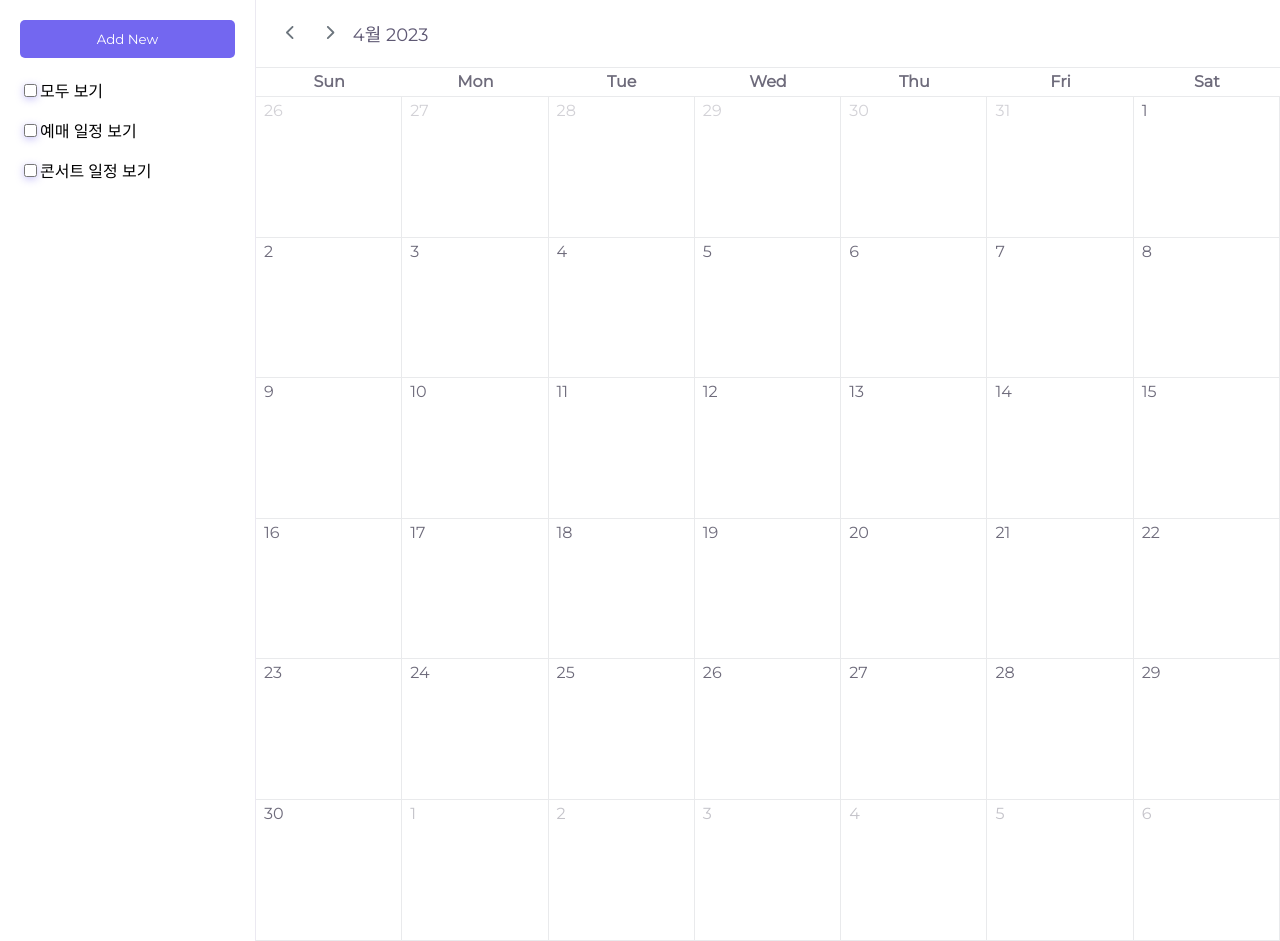
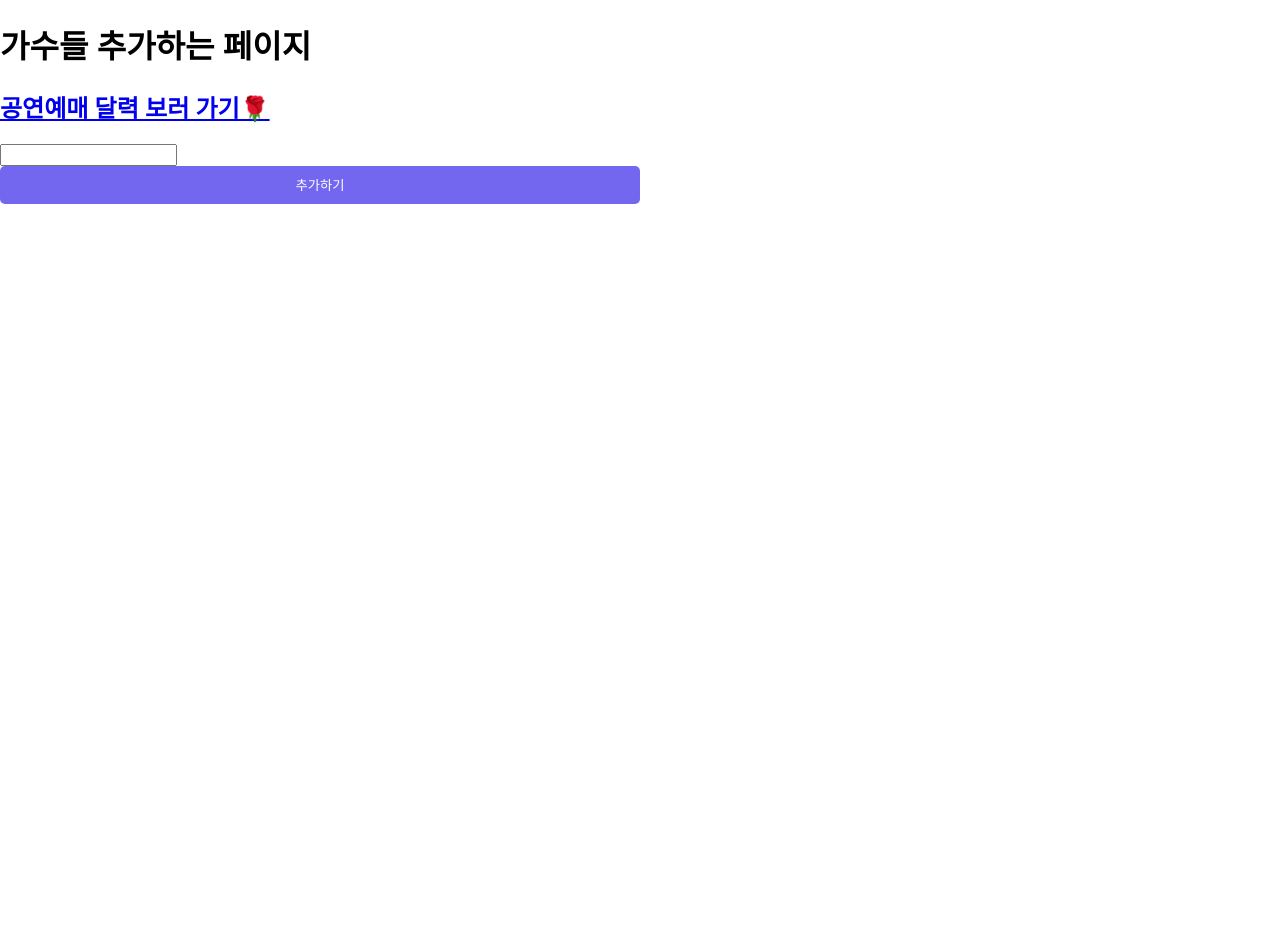
Before and after one commit to kimyou1102/performance_schedule, a React (Create React App) app: page / in a window 1280 px wide. After the commit the page ends 800 px from the top, so only its background shows below. Built offline with nearby package versions, Linux system fonts and the light colour scheme.

Commit message:
feat: router 적용

```diff
--- a/src/App.js
+++ b/src/App.js
@@ -1,16 +1,33 @@
 import GlobalStyle from "./GlobalStyle";
 import Calendar from "./Calendar";
 import Side from "./Side";
+import MusicianAdd from "./MusicianAdd";
+import { Routes, Route } from "react-router-dom";
 
 function App() {
   return (
-    <div className="App">
+    <>
       <GlobalStyle />
-      <div style={{position: 'relative'}}>
-        <Side />
-        <Calendar />
-      </div>
-    </div>
+      <Routes>
+        <Route path="/" element={<MusicianAdd />}></Route>
+        <Route
+          path="/calendar"
+          element={
+            <div style={{ position: "relative" }}>
+              <Side />
+              <Calendar />
+            </div>
+          }
+        ></Route>
+      </Routes>
+    </>
+
+    // <div className="App">
+    // <div style={{position: 'relative'}}>
+    //   <Side />
+    //   <Calendar />
+    // </div>
+    // </div>
   );
 }
 
--- /dev/null
+++ b/src/MusicianAdd.jsx
@@ -0,0 +1,18 @@
+import React from 'react';
+import { Link } from 'react-router-dom';
+import { MusicianAddInput, AddBtn } from './styledComponents';
+
+const MusicianAdd = () => {
+    return (
+        <div>
+            <h1>가수들 추가하는 페이지</h1>
+            <Link to="/calendar">
+                <h2>공연예매 달력 보러 가기🌹</h2>
+            </Link>
+            <MusicianAddInput/>
+            <AddBtn width={'50%'}>추가하기</AddBtn>
+        </div>
+    );
+};
+
+export default MusicianAdd;
--- a/src/index.js
+++ b/src/index.js
@@ -3,11 +3,14 @@ import ReactDOM from 'react-dom/client';
 import './index.css';
 import App from './App';
 import reportWebVitals from './reportWebVitals';
+import { BrowserRouter } from 'react-router-dom';
 
 const root = ReactDOM.createRoot(document.getElementById('root'));
 root.render(
   <React.StrictMode>
-    <App />
+    <BrowserRouter>
+      <App />
+    </BrowserRouter>
   </React.StrictMode>
 );
 
--- a/src/styledComponents.js
+++ b/src/styledComponents.js
@@ -121,7 +121,7 @@ export const SideDiv = styled.div`
 export const AddBtn = styled.button`
   background: #7367F0;
   border-radius: 5px;
-  width: 100%;
+  width: ${(props) => props.width || '100%'};
   height: 38px;
   color: white;
   border: none;
@@ -171,3 +171,13 @@ export const PopupLi = styled.li`
 `
 
 // DayPopup 끝
+
+// MusicianAdd 시작
+
+export const MusicianAddInput = styled.input`
+  display: block;
+`
+
+
+
+// MusicianAdd 끝
```
